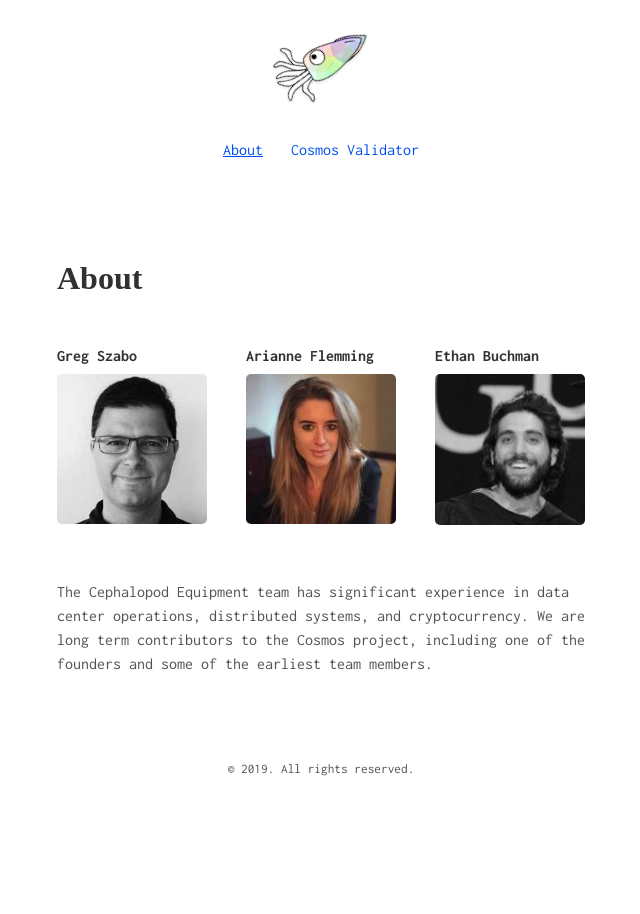
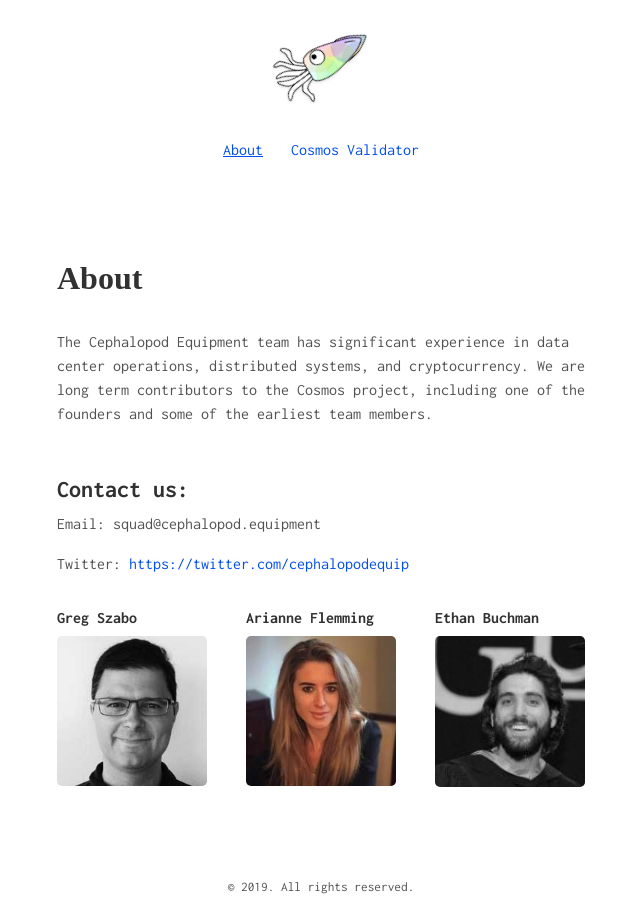
Before and after one commit to cephalopodequipment/website, a Jekyll site: the page built from about.html, in a window 1280 px wide. Shown: the whole page, without its empty margins (319-959 px from the left). Built offline with Jekyll 4.4.1, drawn with Linux system fonts in a browser that asks for light colours.

Commit message:
contact us

```diff
--- a/about.html
+++ b/about.html
@@ -4,6 +4,15 @@ title: About
 ---
 
 <div class="about">
+    <p>The Cephalopod Equipment team has significant experience
+    in data center operations, distributed systems, and cryptocurrency.
+    We are long term contributors to the Cosmos project,
+    including one of the founders and some of the earliest team members.
+
+    <h2>Contact us:</h2>
+    <p>Email: squad@cephalopod.equipment
+    <p>Twitter: <a href=https://twitter.com/cephalopodequip>https://twitter.com/cephalopodequip</a>
+
     <div class="profile-images">
         <a href="https://www.linkedin.com/in/gergelymszabo">
             <h4>Greg Szabo</h4>
@@ -18,8 +27,4 @@ title: About
             <img src="/public/bio-ethan.jpg" alt="Ethan Buchman">
         </a>
     </div>
-    <p class="padding-top">The Cephalopod Equipment team has significant experience
-    in data center operations, distributed systems, and cryptocurrency.
-    We are long term contributors to the Cosmos project,
-    including one of the founders and some of the earliest team members.
 </div>
```
